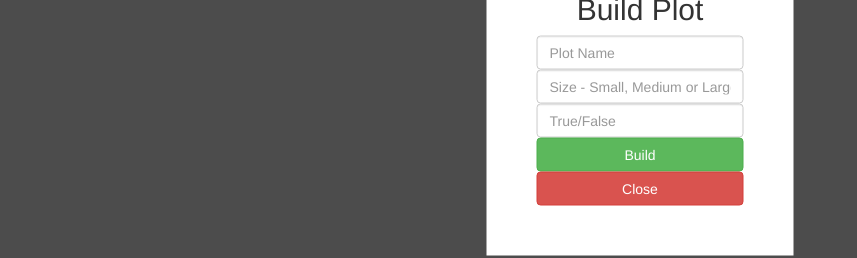
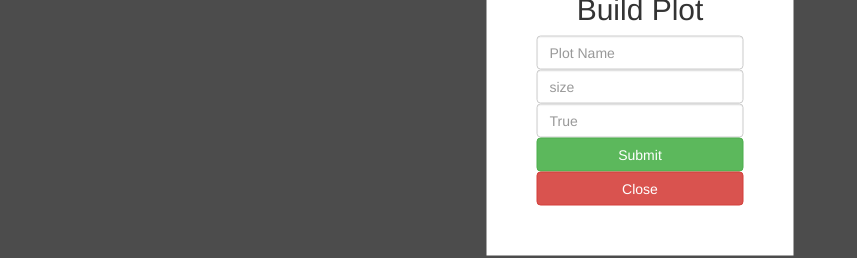
Before and after one commit to samwylie20/garden-interface, a React (Create React App) app: page / in a window 1280 px wide. Both pictures are taken after a click on the button "Add Plot". Shown: the part 311-569 px from the top of the page, without its empty margins (0-857 px from the left). Built offline with nearby package versions, Linux system fonts and the light colour scheme; no server answers.

Commit message:
Fix modal submit

```diff
--- a/src/routes/home/addPlotModal.component.jsx
+++ b/src/routes/home/addPlotModal.component.jsx
@@ -56,8 +56,8 @@ export default function Modal({ open, children, onClose }) {
       <div style={OVERLAY_STYLES} />
       <div style={MODAL_STYLES}>
         {children}
+        <h2 className="text-center">Build Plot</h2>
         <form onSubmit={onSubmitForm}>
-          <h2 className="text-center">Build Plot</h2>
           <input
             type="text"
             name="plot_name"
@@ -69,20 +69,22 @@ export default function Modal({ open, children, onClose }) {
           <input
             type="text"
             name="size"
-            placeholder="Size - Small, Medium or Large"
+            placeholder="size"
             className="form-control my-3"
             value={size}
             onChange={(e) => onChange(e)}
           />
           <input
-            type="bool"
+            type="text"
             name="covered"
-            placeholder="True/False"
+            placeholder="True"
             className="form-control my-3"
             value={covered}
             onChange={(e) => onChange(e)}
           />
-          <button className="btn btn-success btn-block ">Build</button>
+          <button className="btn btn-success btn-block " type="submit">
+            Submit
+          </button>
         </form>
         <button className="btn btn-danger btn-block" onClick={onClose}>
           Close
```
